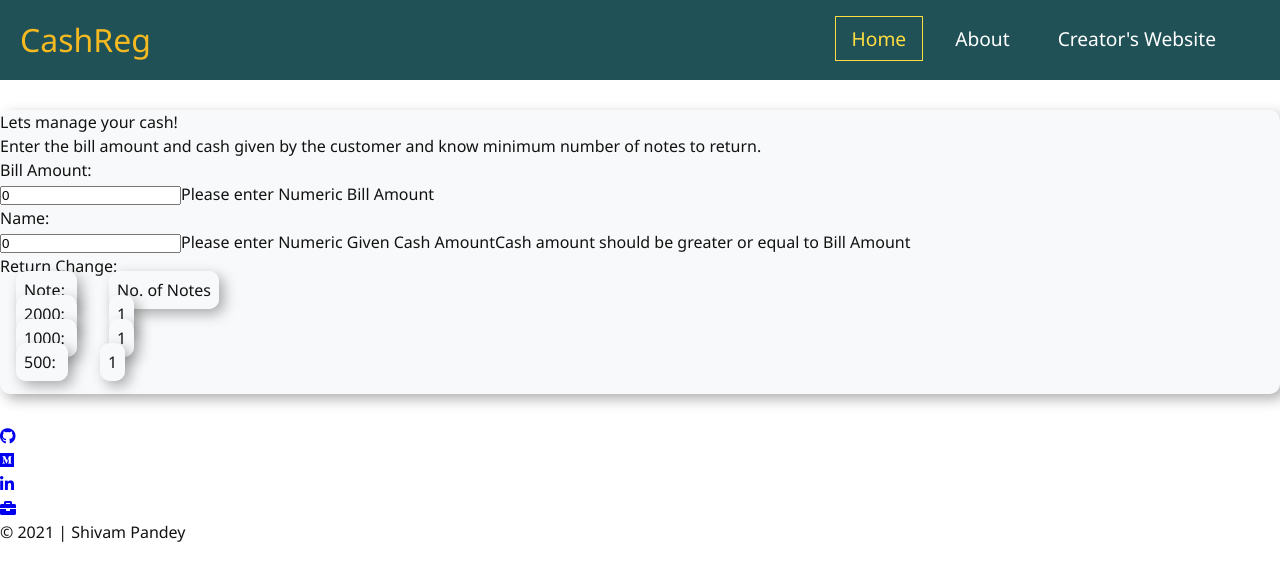
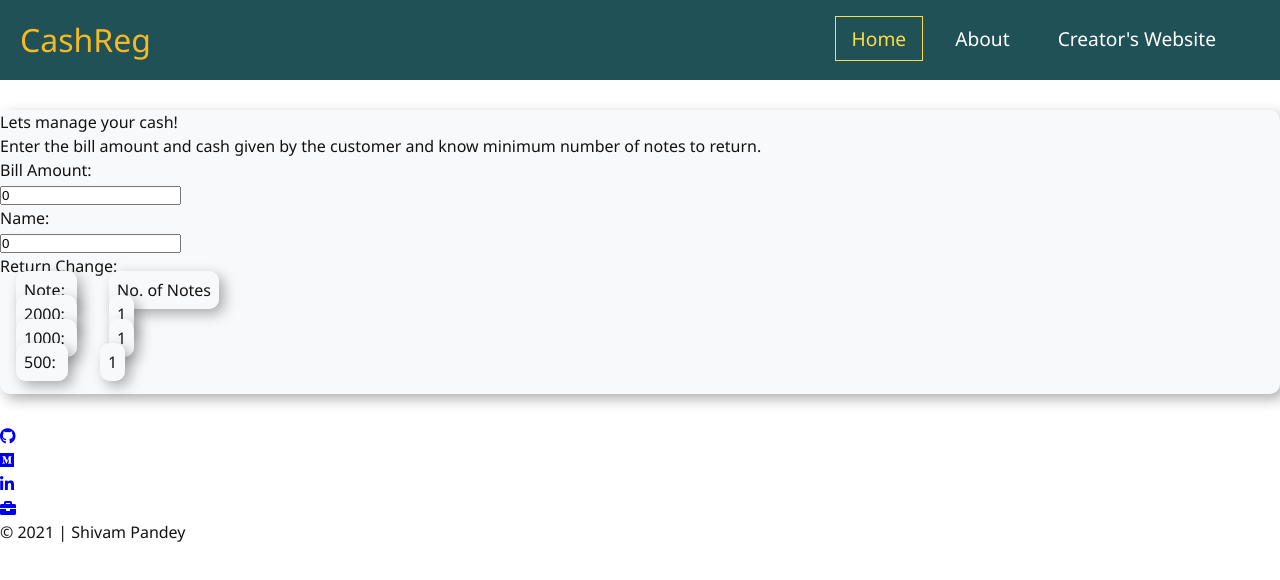
Before and after one commit to SJTGSHIVAM/cash_reg_mark_10, a React (Create React App) app: page / in a window 1280 px wide. Shown: the top 580 px of the page. Built offline with nearby package versions, Linux system fonts and the light colour scheme; some icons are missing.

Commit message:
feat:variable checks added for billAmt

```diff
--- a/src/components/Backcard/Backcard.tsx
+++ b/src/components/Backcard/Backcard.tsx
@@ -1,12 +1,31 @@
 import { useState } from "react";
+import { couldStartTrivia } from "typescript";
 import "./Backcard.css";
 const Backcard = () => {
   const [billAmount, setBillAmount] = useState(0);
+  const [valBillAmount, setValBillAmount] = useState(true);
   const [cashGiven, setCashGiven] = useState(0);
+  const [valCashGiven, setValCashGiven] = useState(true);
+  const [valCashGivenAmt, setValCashGivenAmt] = useState(true);
+
+  // const validateBillAmount = (e:string):boolean => {};
+  // const validateCashGiven = (e:string):boolean => {};
+  const validateCashGivenAmt = (e: string): boolean => {
+    const cashInt = parseInt(e, 10);
+    if (billAmount > cashInt) return false;
+    return true;
+  };
+
   const onBillAmountChange = (
     event: React.ChangeEvent<HTMLInputElement>
   ): void => {
-    setBillAmount(parseInt(event.target.value, 10));
+    const billAmt = parseInt(event.target.value, 10);
+    if (isNaN(billAmt)) {
+      setValBillAmount(false);
+      return;
+    }
+    setValBillAmount(true);
+    setBillAmount(billAmt);
   };
 
   const onCashGivenChange = (
@@ -14,6 +33,7 @@ const Backcard = () => {
   ): void => {
     setCashGiven(parseInt(event.target.value, 10));
   };
+
   return (
     <div className="bcard">
       <header className="head">Lets manage your cash!</header>
@@ -26,12 +46,14 @@ const Backcard = () => {
         <input type="number" value={billAmount} onChange={onBillAmountChange} />
       </label>
       <label>
-        <span>Please enter Numeric Bill Amount</span>
+        {!valBillAmount && <span>Please enter Numeric Bill Amount</span>}
         <section className="label"> Name:</section>
         <input type="number" value={cashGiven} onChange={onCashGivenChange} />
       </label>
-      <span>Please enter Numeric Given Cash Amount</span>
-      <span>Cash amount should be greater or equal to Bill Amount</span>
+      {!valCashGiven && <span>Please enter Numeric Given Cash Amount</span>}
+      {valCashGiven && !valCashGivenAmt && (
+        <span>Cash amount should be greater or equal to Bill Amount</span>
+      )}
 
       <section className="label">Return Change:</section>
       <div>
--- a/src/components/Footer/Footer.tsx
+++ b/src/components/Footer/Footer.tsx
@@ -1,13 +1,6 @@
 import React from "react";
-import { NavLink } from "react-router-dom";
 import "./Footer.css";
 const Footer = () => {
-  const [click, setClick] = React.useState(false);
-
-  const handleClick = () => setClick(!click);
-  const handleClicknull = () => {};
-  const Close = () => setClick(false);
-
   return (
     <footer>
       <ul>
--- a/src/components/Navbar/Navbar.css
+++ b/src/components/Navbar/Navbar.css
@@ -1,3 +1,6 @@
+a {
+  text-decoration: none;
+}
 .navbar {
   background-color: #1f5156;
   height: 80px;
--- a/src/components/Navbar/Navbar.tsx
+++ b/src/components/Navbar/Navbar.tsx
@@ -1,5 +1,5 @@
 import React, { useState } from "react";
-import { NavLink, Link } from "react-router-dom";
+import { NavLink } from "react-router-dom";
 import "./Navbar.css";
 
 function Navbar() {
```
